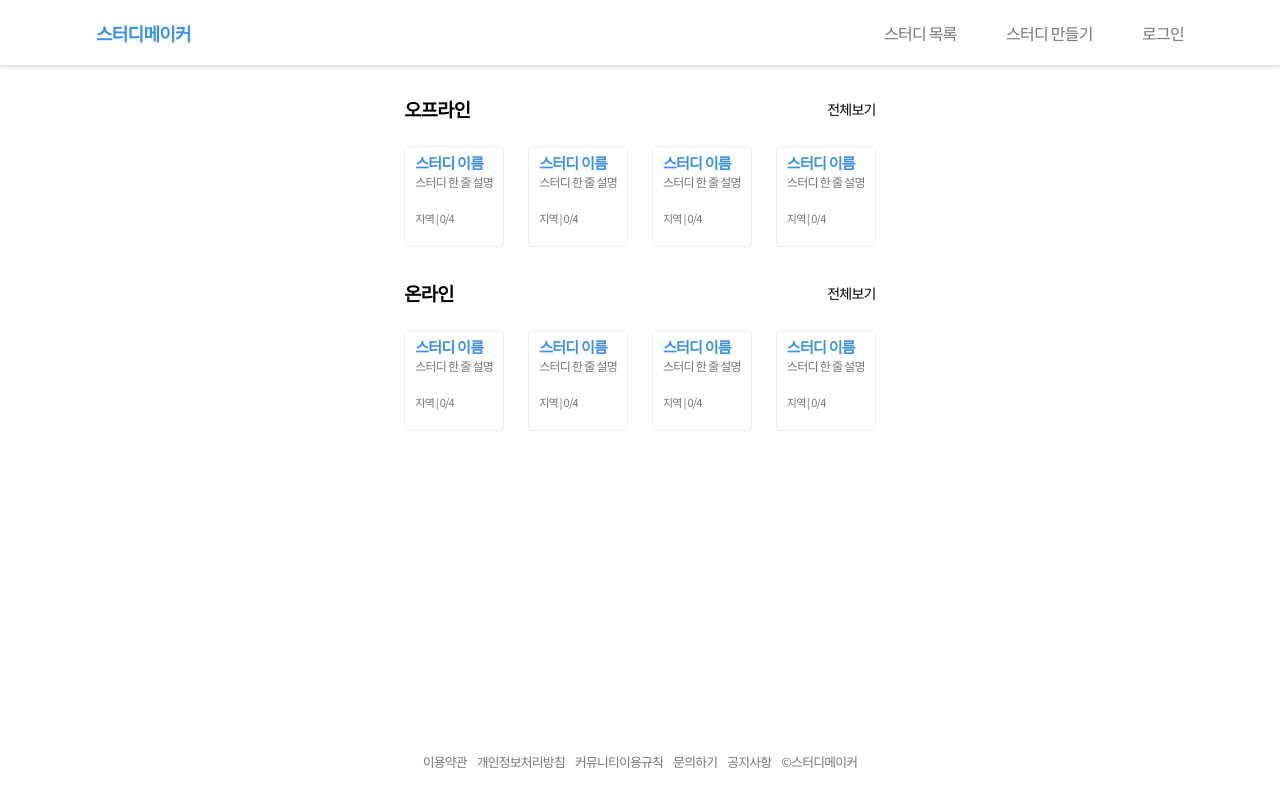
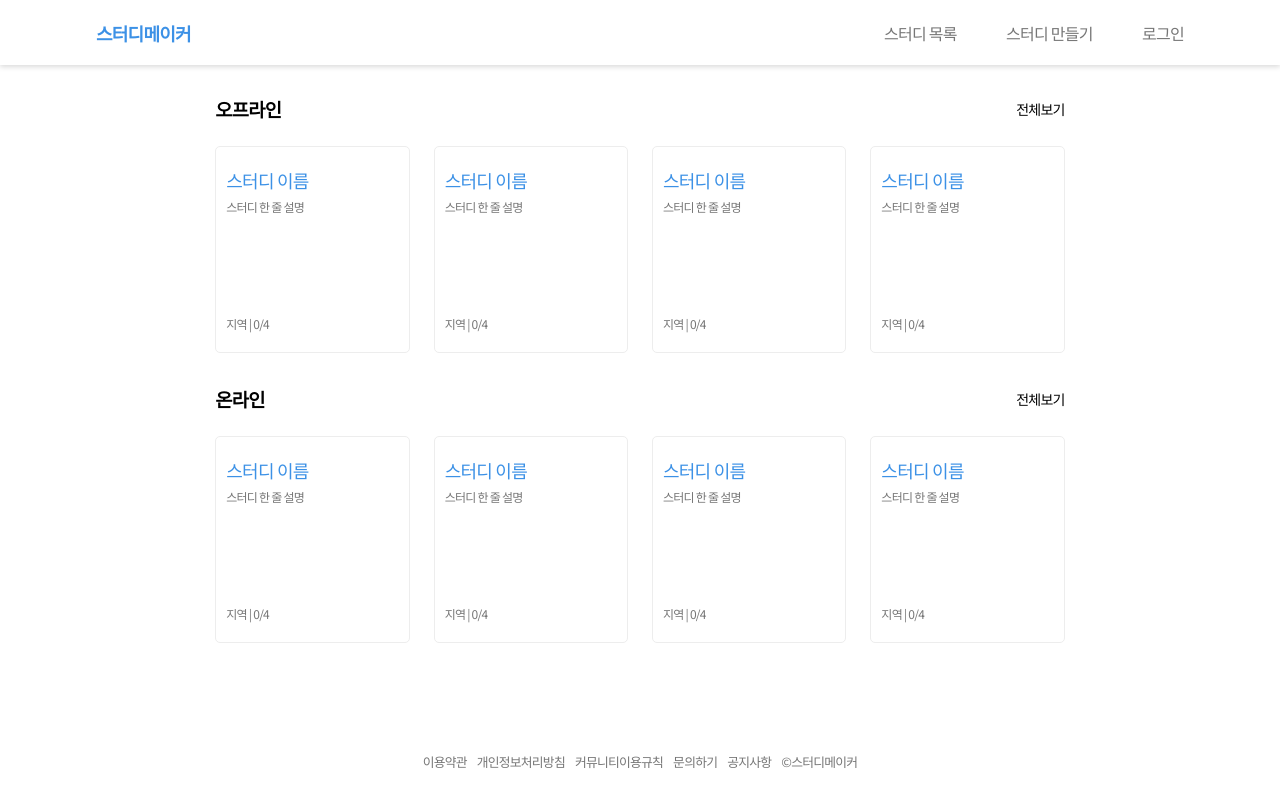
Before and after one commit to StudyMakerTeam/study-maker, a React (Create React App) app: page / in a window 1280 px wide. Built offline with nearby package versions, Linux system fonts and the light colour scheme.

Commit message:
Main UI 수정

```diff
--- a/src/app.jsx
+++ b/src/app.jsx
@@ -7,11 +7,11 @@ import SignUp from "./components/signUp/signUp";
 
 function App() {
   return (
-    <body>
+    <>
       <Header />
       <MainPreview />
       <Footer />
-    </body>
+    </>
   );
 }
 
--- a/src/components/mainPreview/mainPreview.module.css
+++ b/src/components/mainPreview/mainPreview.module.css
@@ -18,4 +18,5 @@
 
 .viewMore {
   font-size: 14px;
+  cursor: pointer;
 }
--- a/src/components/studyCard/studyCard.module.css
+++ b/src/components/studyCard/studyCard.module.css
@@ -8,22 +8,23 @@
 }
 
 .detail {
-  padding: 5px 10px 20px 10px;
+  padding: 20px 100px 20px 10px;
 }
 
 .name {
-  font-size: 15px;
+  font-size: 18px;
+  margin-bottom: 5px;
   color: #3c91e6;
-  font-weight: bold;
+  font-weight: 500;
 }
 
 .summary {
   font-size: 12px;
   color: #767676;
-  margin-bottom: 20px;
+  margin-bottom: 100px;
 }
 
 .env {
-  font-size: 11px;
+  font-size: 12px;
   color: #767676;
 }
```
